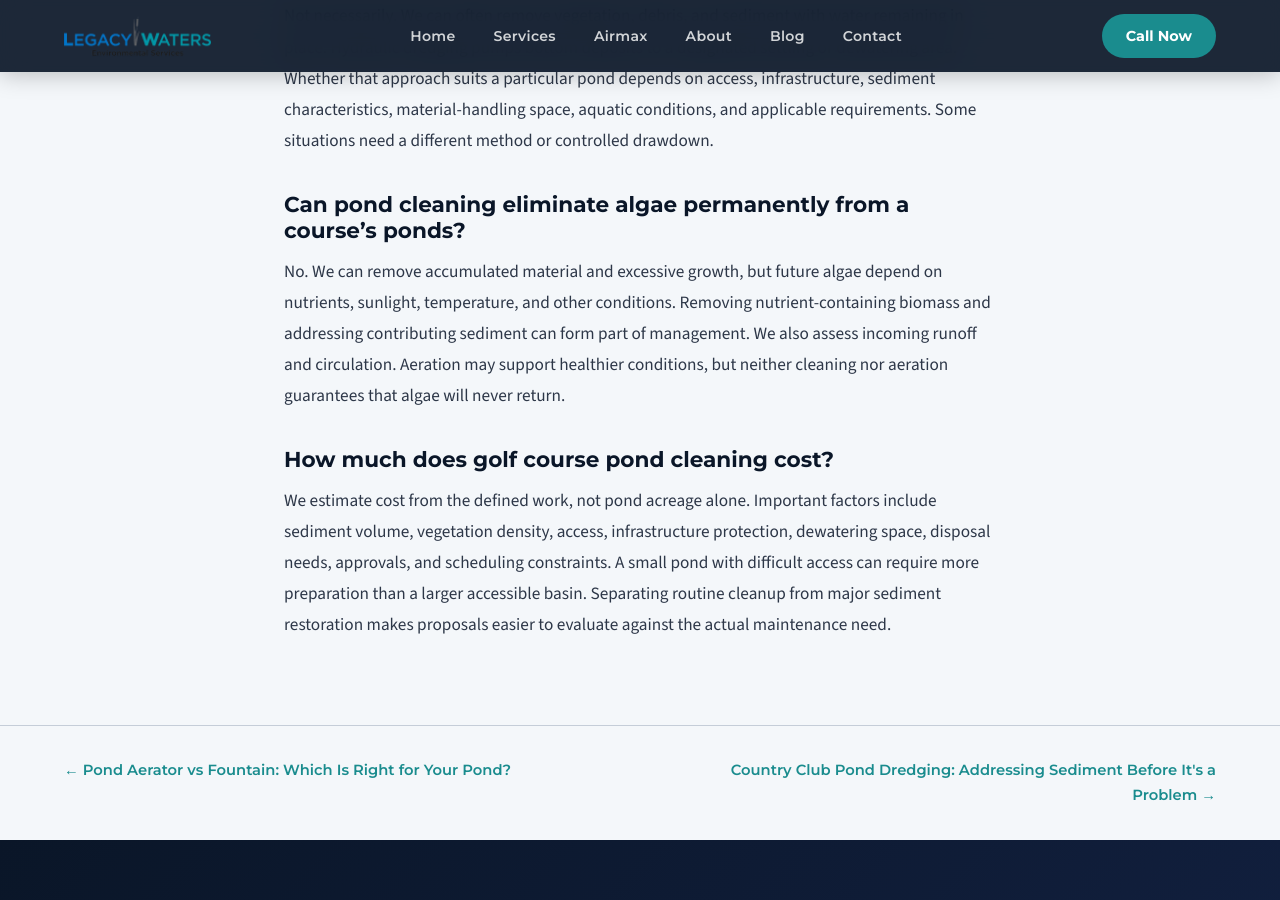
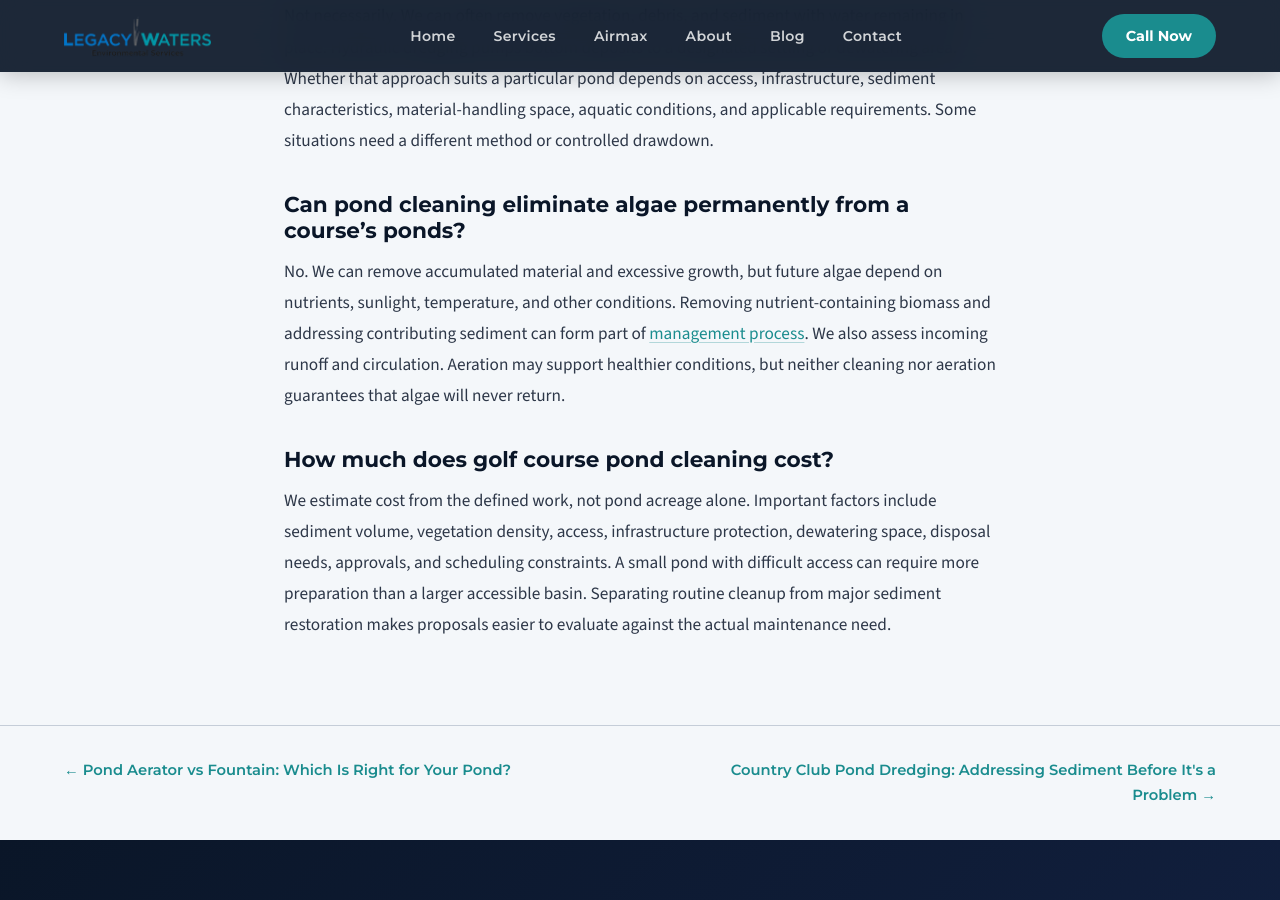
Before and after one commit to JimmyFlame77/Legacy-Waters, a Jekyll site: the page built from _posts/2026-11-05-golf-course-pond-cleaning-the-ultimate-guide.md, in a window 1280 px wide and 900 px high, scrolled down 11715 px. Built offline with Jekyll 4.4.1, drawn with Linux system fonts in a browser that asks for light colours.

Commit message:
Update blog post: Golf Course Pond Cleaning: The Ultimate Guide

```diff
--- a/_posts/2026-11-05-golf-course-pond-cleaning-the-ultimate-guide.md
+++ b/_posts/2026-11-05-golf-course-pond-cleaning-the-ultimate-guide.md
@@ -34,8 +34,6 @@
 
 We consider pond cleaning on courses when several conditions persist:
 
-
-
 These observations identify concerns, not definitive causes. Cloudy water after heavy rain requires a different investigation from green water during a prolonged dry period. Treating both the same way risks doing unnecessary work while overlooking the source.
 
 ## Start With the Pond’s Actual Condition
@@ -59,8 +57,6 @@
 A project might involve floating debris removal and selective harvesting. Another might require hydraulic dredging, sediment dewatering, shoreline work, and an aeration review.
 
 We separate the work into clear categories:
-
-
 
 The relationship between these tasks matters. [Professional pond cleaning services](https://legacywatersenv.com/professional-pond-cleaning-services-why-it-s-a-smart-choice/) should match the material and conditions present, rather than apply one standard treatment everywhere.
 
@@ -272,7 +268,7 @@
 
 ### Can pond cleaning eliminate algae permanently from a course's ponds?
 
-No. We can remove accumulated material and excessive growth, but future algae depend on nutrients, sunlight, temperature, and other conditions. Removing nutrient-containing biomass and addressing contributing sediment can form part of management. We also assess incoming runoff and circulation. Aeration may support healthier conditions, but neither cleaning nor aeration guarantees that algae will never return.
+No. We can remove accumulated material and excessive growth, but future algae depend on nutrients, sunlight, temperature, and other conditions. Removing nutrient-containing biomass and addressing contributing sediment can form part of [management process](https://legacywatersenv.com/golf-course-pond-management-nutrient-mitigation-turf-runoff/). We also assess incoming runoff and circulation. Aeration may support healthier conditions, but neither cleaning nor aeration guarantees that algae will never return.
 
 ### How much does golf course pond cleaning cost?
 
```
